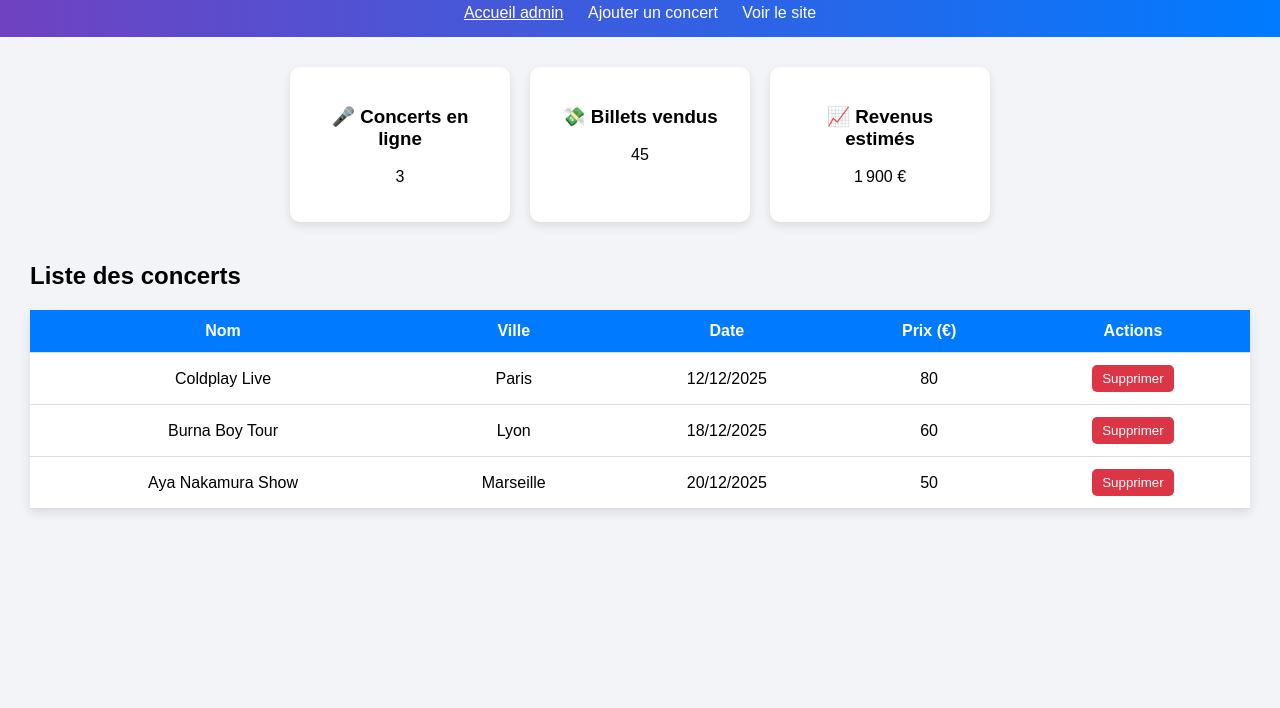
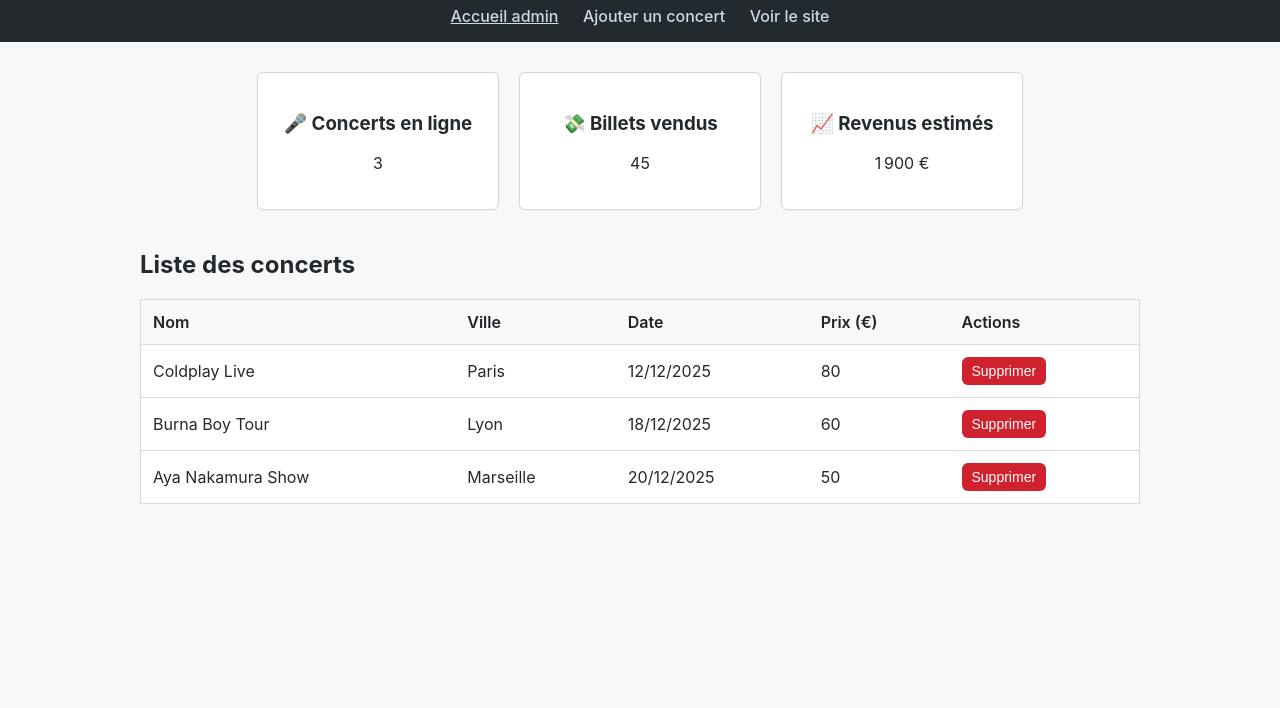
Before and after one commit to tabeuandrade-maker/Projet_CC_GIT_GITHUB_CONCERTGO, a plain HTML site: page admin/dashboard.html in a window 1280 px wide. Shown: the part 92-800 px from the top of the page. Drawn offline with Linux system fonts and the light colour scheme.

Commit message:
modification du css

```diff
--- a/admin/admin.css
+++ b/admin/admin.css
@@ -1,18 +1,19 @@
 body {
-  font-family: 'Poppins', sans-serif;
-  background: #f3f4f7;
+  font-family: -apple-system, BlinkMacSystemFont, "Segoe UI", Roboto, "Helvetica Neue", Arial, sans-serif;
+  background-color: #f6f8fa;
   margin: 0;
+  color: #24292e;
 }
 
 header {
-  background: linear-gradient(90deg, #6f42c1, #007bff);
+  background-color: #24292e;
   color: white;
-  padding: 15px;
+  padding: 16px;
   text-align: center;
 }
 
 nav a {
-  color: white;
+  color: #cdd9e5;
   text-decoration: none;
   margin: 0 10px;
   font-weight: 500;
@@ -24,6 +25,8 @@ nav a.active {
 
 .container {
   padding: 30px;
+  max-width: 1000px;
+  margin: auto;
 }
 
 .stats {
@@ -36,41 +39,45 @@ nav a.active {
 .card {
   background: white;
   padding: 20px;
-  border-radius: 10px;
-  width: 180px;
+  border: 1px solid #d0d7de;
+  border-radius: 6px;
+  width: 200px;
   text-align: center;
-  box-shadow: 0 4px 10px rgba(0,0,0,0.1);
+  box-shadow: 0 1px 2px rgba(27, 31, 35, 0.04);
 }
 
 table {
   width: 100%;
   border-collapse: collapse;
   background: white;
-  box-shadow: 0 4px 10px rgba(0,0,0,0.1);
+  border: 1px solid #d0d7de;
 }
 
 th, td {
   padding: 12px;
-  border-bottom: 1px solid #ddd;
-  text-align: center;
+  border-bottom: 1px solid #d8dee4;
+  text-align: left;
 }
 
 th {
-  background: #007bff;
-  color: white;
+  background: #f6f8fa;
+  color: #1f2328;
+  font-weight: 600;
 }
 
 .delete-btn {
-  background: #dc3545;
+  background: #cf222e;
   color: white;
   border: none;
   padding: 6px 10px;
-  border-radius: 5px;
+
+border-radius: 6px;
   cursor: pointer;
+  font-size: 14px;
 }
 
 .delete-btn:hover {
-  background: #b02a37;
+  background: #a40e26;
 }
 
 .formulaire {
@@ -78,28 +85,30 @@ th {
   width: 400px;
   margin: auto;
   padding: 25px;
-  border-radius: 10px;
-  box-shadow: 0 4px 10px rgba(0,0,0,0.1);
+  border-radius: 6px;
+  border: 1px solid #d0d7de;
+  box-shadow: 0 1px 2px rgba(27, 31, 35, 0.04);
 }
 
 .formulaire input {
   width: 100%;
   margin-bottom: 15px;
   padding: 10px;
-  border-radius: 5px;
-  border: 1px solid #ccc;
+  border-radius: 6px;
+  border: 1px solid #d0d7de;
 }
 
 .btn {
-  background: #007bff;
+  background: #2da44e;
   color: white;
   padding: 10px 20px;
   border: none;
-  border-radius: 5px;
+  border-radius: 6px;
   cursor: pointer;
   width: 100%;
+  font-size: 14px;
 }
 
 .btn:hover {
-  background: #0056b3;
+  background: #218739;
 }
```
